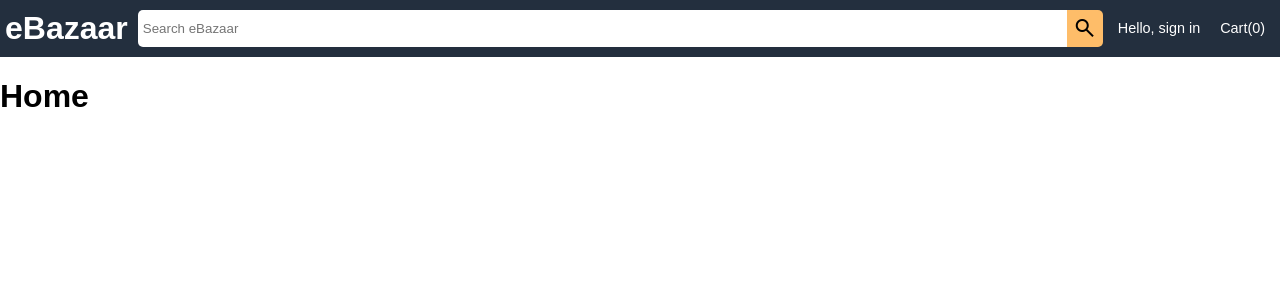
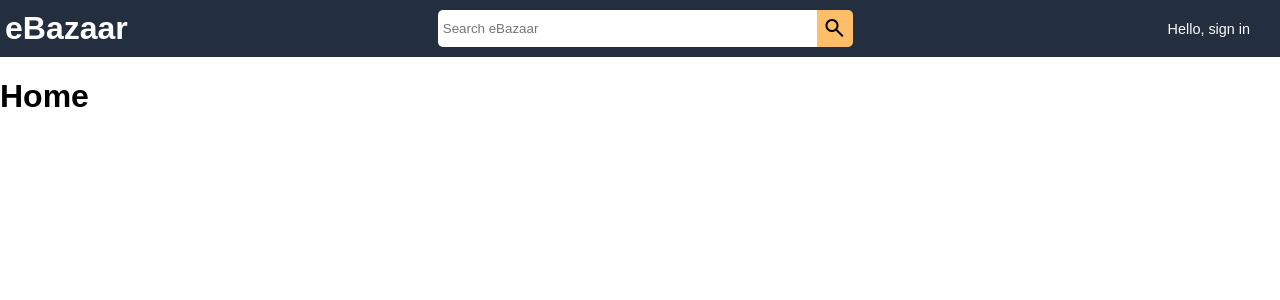
Before and after one commit to rahulkuanr/eBazaar, an Angular app: page / in a window 1280 px wide. Shown: the top 300 px of the page. Built offline with nearby package versions, Linux system fonts and the light colour scheme.

Commit message:
change nav on seller login

```diff
--- a/src/app/header/header.component.css
+++ b/src/app/header/header.component.css
@@ -10,6 +10,11 @@
   margin: 0;
   margin-top: 5px;
   font-size: 2rem;
+}
+
+#seller-logo {
+  margin-left: auto;
+  margin-right: auto;
 }
 
 .nav .dropdown {
@@ -34,8 +39,8 @@
   font-size: 0.9rem;
   display: none;
   position: absolute;
-  right: 10px;
-  top: 50px;
+  right: 0;
+  top: 48px;
   background-color: #232f3e;
   min-width: 160px;
   z-index: 1;
@@ -47,31 +52,25 @@
   padding: 12px 16px;
   text-decoration: none;
   display: block;
-  text-align: left;
+  text-align: center;
 }
 
 .nav .dropdown-content a:hover {
   background-color: #212c3a;
 }
 
-.nav #login-menu:hover .dropdown-content {
-  display: block;
+.nav #login-menu {
+  cursor: pointer;
+  margin: 10px 20px 0 5px;
+  padding: 5px;
 }
 
-.nav ul {
-  display: inline-flex;
-  list-style-type: none;
-  margin: 0;
-  margin-top: 5px;
-  padding: 0;
+.nav #login-menu a {
+  font-size: 0.9rem;
+  padding: 10px 10px 10px 10px;
 }
 
-.nav ul > li {
-  font-size: 0.9rem;
-  padding: 10px 10px 0 10px;
-}
-
-.nav ul > li > a, .nav h1>a, .dropdown a {
+.nav h1>a, .dropdown a {
   text-decoration: none;
   color: white;
   cursor: pointer;
@@ -81,6 +80,7 @@
   flex: 1;
   display: flex;
   margin: 5px 5px 5px 10px;
+  padding: 0 300px 0 300px;
 }
 
 .nav .search-box > input {
--- a/src/app/header/header.component.html
+++ b/src/app/header/header.component.html
@@ -1,22 +1,30 @@
 <nav class="nav">
-    <h1><a routerLink="">eBazaar</a></h1>
-    <div class="search-box">
+    <h1 *ngIf="menuType==='default'"><a routerLink="/">eBazaar</a></h1>
+    <h1 id="seller-logo" *ngIf="menuType==='seller'"><a (click)="navigateToSellerLogin()">eBazaar Seller</a></h1>
+    <div *ngIf="menuType==='default'" class="search-box">
         <input type="text" name="" id="" placeholder="Search eBazaar" />
         <button><span class="material-symbols-outlined">
-            search
+                search
             </span></button>
     </div>
-
-    <ul>
-        <li id="login-menu" (mouseenter)="showDropdown()" (mouseleave)="hideDropdown()">
-            <div class="dropdown">
-                <button class="dropbtn">Hello, sign in</button>
-                <div class="dropdown-content" #dropdownContent>
+    <div id="login-menu" (mouseenter)="showDropdown()" (mouseleave)="hideDropdown()">
+        <div class="dropdown">
+            <button *ngIf="menuType==='default'" class="dropbtn">Hello, sign in</button>
+            <button *ngIf="menuType==='seller'" class="dropbtn">Seller sellerName</button>
+            <div class="dropdown-content" #dropdownContent>
+                <ng-container *ngIf="menuType==='default'" >
                     <a href="#">Sign in</a>
-                    <a (click)="navigateToSellerLogin()">Seller Center</a>
-                </div>
-              </div>
-        </li>
-        <li><a href="#">Cart(0)</a></li>
-    </ul>
+                    <a (click)="navigateToSellerLogin()">Go to eBazaar Seller</a>
+                    <a href="#">Cart(0)</a>
+                    <a href="#">Logout</a>
+                </ng-container>
+                <ng-container *ngIf="menuType==='seller'">
+                    <a href="#">Products List</a>
+                    <a (click)="navigateToSellerLogin()">Add Product</a>
+                    <a routerLink="/" (click)="hideDropdown()">Go to eBazaar</a>
+                    <a href="#">Logout</a>
+                </ng-container>
+            </div>
+        </div>
+    </div>
 </nav>
--- a/src/app/header/header.component.ts
+++ b/src/app/header/header.component.ts
@@ -7,10 +7,21 @@ import { Router } from '@angular/router';
   styleUrls: ['./header.component.css'],
 })
 export class HeaderComponent implements OnInit {
+  menuType: string = "default";
   @ViewChild('dropdownContent', { static: true }) dropdownContent!: ElementRef;
   constructor(private router: Router) {}
 
-  ngOnInit(): void {}
+  ngOnInit(): void {
+    this.router.events.subscribe((val: any) => {
+      if(val.url) {
+        if(sessionStorage.getItem('sellerData') && val.url.includes('seller')){
+          this.menuType = "seller"
+        } else {
+          this.menuType = "default";
+        }
+      }
+    })
+  }
 
   navigateToSellerLogin(): void {
     this.router.navigate(['seller-auth']);
```
